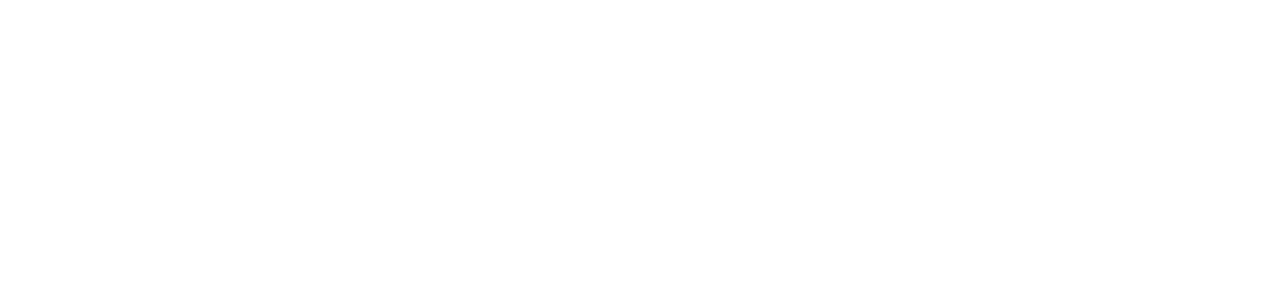
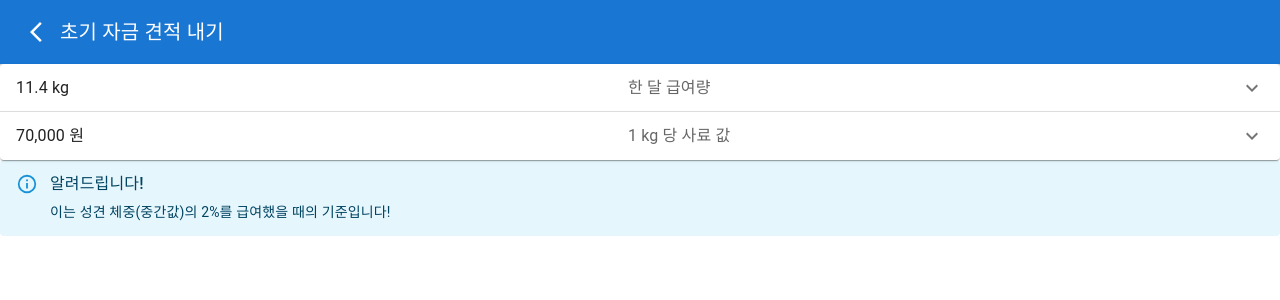
Before and after one commit to z9612/getchu, a React (Create React App) app in the folder frontend/: page /estimate/food in a window 1280 px wide. Before the commit this address had no page. Shown: the top 300 px of the page. Built offline with nearby package versions, Linux system fonts and the light colour scheme; the HTML template or start-up script is replaced by a standard one.

Commit message:
Feature/food estimate

```diff
--- a/frontend/src/App.js
+++ b/frontend/src/App.js
@@ -10,6 +10,7 @@ import Result from './pages/result';
 import Start from './pages/start'
 import Costs from './pages/costs';
 import MedicalPage from './pages/estimate/medical/MedicalPage'
+import FoodPage from './pages/estimate/food/FoodPage'
 import './index.css'
 
 function App() {
@@ -22,6 +23,7 @@ function App() {
         </Route>
         <Route path='/estimate/' element={ <BackBarLayout to='/estimate' title='초기 자금 견적 내기' /> } >
           <Route path='/estimate/medical' element={ <MedicalPage /> } />
+          <Route path='/estimate/food' element={ <FoodPage /> } />
         </Route>
         <Route path='/start' element={ <Start /> } />
         <Route path='/costs/:breed' element={ <Costs /> } />
--- /dev/null
+++ b/frontend/src/pages/estimate/food/FoodDetailAmount.js
@@ -0,0 +1,64 @@
+import {
+  Accordion,
+  AccordionSummary,
+  AccordionDetails,
+  Typography,
+} from '@mui/material';
+import ExpandMoreIcon from '@mui/icons-material/ExpandMore';
+
+const FoodDetailAmount = ({
+  amounts,
+
+  expanded,
+  handleChange,
+  index
+}) => {
+  return (
+    <Accordion
+      expanded={expanded === index}
+      onChange={handleChange(index)}
+    >
+      {/* 제목 부분 */}
+      <AccordionSummary
+        expandIcon={<ExpandMoreIcon />}
+        aria-controls={`panel${index}-content`}
+        id={`panel${index}-header`}
+      >
+        {/* 좌측 제목 */}
+        <Typography sx={{ width: '50%', flexShrink: 0 }}>
+          {amounts.foodPerMonthRounded} kg
+        </Typography>
+
+        {/* 우측 부제목 */}
+        <Typography sx={{ color: 'text.secondary' }}>
+          한 달 급여량
+        </Typography>
+      </AccordionSummary>
+
+      {/* 세부 내용 부분 */}
+      <AccordionDetails>
+        <ul>
+          <li>
+            <Typography>
+              몸무게 * 2% = 하루 섭취량
+            </Typography>
+          </li>
+          <li>
+            <Typography>
+              {amounts.weight} kg * 2%
+              = {amounts.foodPerDayAsGram} g
+            </Typography>
+          </li>
+          <li>
+            <Typography>
+              30일 * {amounts.foodPerDayAsGram} g
+              = {amounts.foodPerMonthRounded}kg
+            </Typography>
+          </li>
+        </ul>
+      </AccordionDetails>
+    </Accordion>
+  );
+}
+
+export default FoodDetailAmount;
--- /dev/null
+++ b/frontend/src/pages/estimate/food/FoodDetailPrice.js
@@ -0,0 +1,67 @@
+import { useState } from 'react'
+import {
+  Accordion,
+  AccordionSummary,
+  AccordionDetails,
+  Typography,
+} from '@mui/material';
+import ExpandMoreIcon from '@mui/icons-material/ExpandMore';
+
+import foodList from './foodContent';
+import currency from '../currencyFormatter';
+import FoodDetailPriceList from './FoodDetailPriceList';
+
+const FoodDetailPrice = ({
+  sum,
+  expanded,
+  handleChange,
+  setSum,
+  index
+}) => {
+  const middleIndex = parseInt(foodList.length / 2)
+  const [foodIndex, setFoodIndex] = useState(middleIndex)
+
+  const changeFoodIndex = (event) => {
+    const prevIndex = foodIndex
+    setFoodIndex(event.target.value)
+
+    const prevAmount = Number(foodList[prevIndex].price)
+    const thisAmount = Number(foodList[foodIndex].price)
+    setSum(current => Number(current) - prevAmount + thisAmount)
+  }
+
+  return (
+    <Accordion
+      expanded={expanded === index}
+      onChange={handleChange(index)}
+    >
+      {/* 제목 부분 */}
+      <AccordionSummary
+        expandIcon={<ExpandMoreIcon />}
+        aria-controls={`panel${index}-content`}
+        id={`panel${index}-header`}
+      >
+        {/* 좌측 제목 */}
+        <Typography sx={{ width: '50%', flexShrink: 0 }}>
+          {currency(foodList[foodIndex].price)}
+        </Typography>
+
+        {/* 우측 부제목 */}
+        <Typography sx={{ color: 'text.secondary' }}>
+          1 kg 당 사료 값
+        </Typography>
+      </AccordionSummary>
+
+      {/* 세부 내용 부분 */}
+      <AccordionDetails>
+        <FoodDetailPriceList
+          foodList={foodList}
+          foodIndex={foodIndex}
+          changeFoodIndex={changeFoodIndex}
+        />
+      </AccordionDetails>
+    </Accordion>
+  );
+}
+
+export default FoodDetailPrice;
--- /dev/null
+++ b/frontend/src/pages/estimate/food/FoodDetailPriceList.js
@@ -0,0 +1,39 @@
+import {
+  Radio,
+  RadioGroup,
+  FormControlLabel,
+  FormControl,
+  FormLabel,
+} from '@mui/material';
+
+const FoodDetailPriceList = ({
+  foodList,
+  foodIndex,
+  changeFoodIndex
+}) => {
+  return (
+    <FormControl>
+      <FormLabel id="controlled-radio-buttons-group">
+        사료 목록
+      </FormLabel>
+      <RadioGroup
+        aria-labelledby="controlled-radio-buttons-group"
+        name="controlled-radio-buttons-group"
+        value={foodIndex}
+        onChange={changeFoodIndex}
+      >
+        {foodList.map((food, index) => (
+          <FormControlLabel
+            control={<Radio />}
+            value={index}
+            img={""}
+            label={food.title + food.price}
+            key={food.title}
+          />
+        ))}
+      </RadioGroup>
+    </FormControl>
+  );
+}
+
+export default FoodDetailPriceList;
--- /dev/null
+++ b/frontend/src/pages/estimate/food/FoodFooter.js
@@ -0,0 +1,14 @@
+import { Alert, AlertTitle } from '@mui/material';
+
+import foodDisclaimer from './foodDisclaimer';
+
+const FoodFooter = () => {
+  return (
+    <Alert severity="info">
+      <AlertTitle>알려드립니다!</AlertTitle>
+      {foodDisclaimer.content}
+    </Alert>
+  );
+}
+
+export default FoodFooter;
--- /dev/null
+++ b/frontend/src/pages/estimate/food/FoodPage.js
@@ -0,0 +1,55 @@
+import { useState } from 'react';
+import { Stack } from '@mui/material';
+
+import FoodDetailAmount from './FoodDetailAmount';
+import FoodDetailPrice from './FoodDetailPrice';
+import FoodFooter from './FoodFooter';
+
+const FoodPage = () => {
+  const [sum, setSum] = useState(0)
+
+  const weight = 19
+  const foodPerDay = weight * 0.02
+  const foodPerDayAsGram = Math.round(foodPerDay * 1000)
+  const foodPerMonth = foodPerDay * 30
+  const foodPerMonthRounded = Math.round(foodPerMonth * 10) / 10
+  const amounts = {
+    weight,
+    foodPerDay,
+    foodPerDayAsGram,
+    foodPerMonth,
+    foodPerMonthRounded
+  }
+
+  const [expanded, setExpanded] = useState(false);
+  const handleChange = (panel) => (event, isExpanded) => {
+    setExpanded(isExpanded ? panel : false);
+  };
+
+  return (
+    <Stack
+      height="90vh"
+      direction="column"
+      alignItems="stretch"
+    >
+      <main>
+        <FoodDetailAmount
+          amounts={amounts}
+          handleChange={handleChange}
+          expanded={expanded}
+          index={1}
+        />
+        <FoodDetailPrice
+          sum={sum}
+          setSum={setSum}
+          handleChange={handleChange}
+          expanded={expanded}
+          index={2}
+        />
+      </main>
+      <FoodFooter />
+    </Stack>
+  );
+}
+
+export default FoodPage;
--- /dev/null
+++ b/frontend/src/pages/estimate/food/foodContent.json
@@ -0,0 +1,17 @@
+[
+  {
+    "price": "100000",
+    "title": "도그 헤븐",
+    "detail": "최고급 사료"
+  },
+  {
+    "price": "70000",
+    "title": "유기농 푸드",
+    "detail": "무난한 사료"
+  },
+  {
+    "price": "30000",
+    "title": "로열 캐논",
+    "detail": "대포처럼 쏟아지는 가성비 사료"
+  }
+]
--- /dev/null
+++ b/frontend/src/pages/estimate/food/foodDisclaimer.json
@@ -0,0 +1,3 @@
+{
+  "content": "이는 성견 체중(중간값)의 2%를 급여했을 때의 기준입니다!"
+}
```
